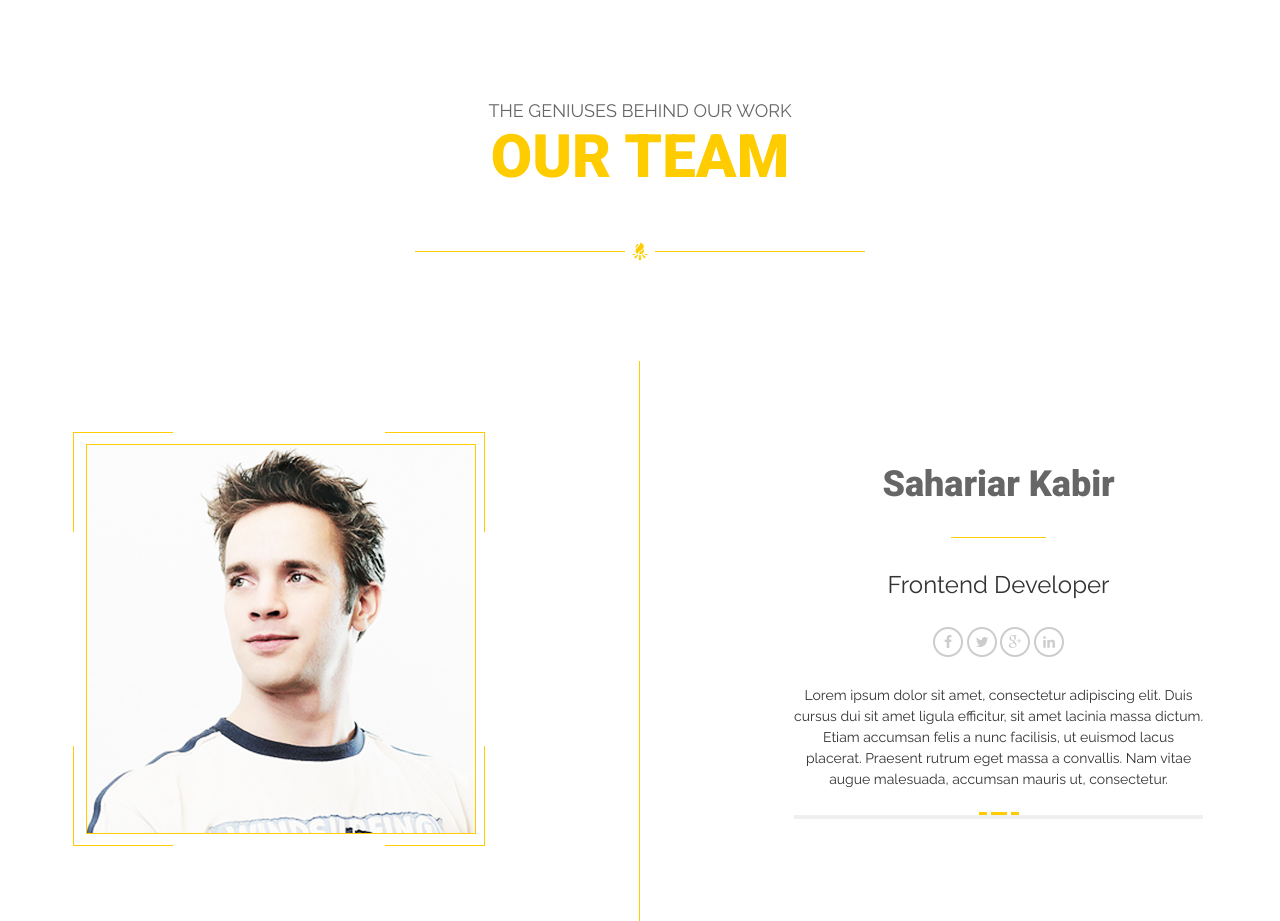
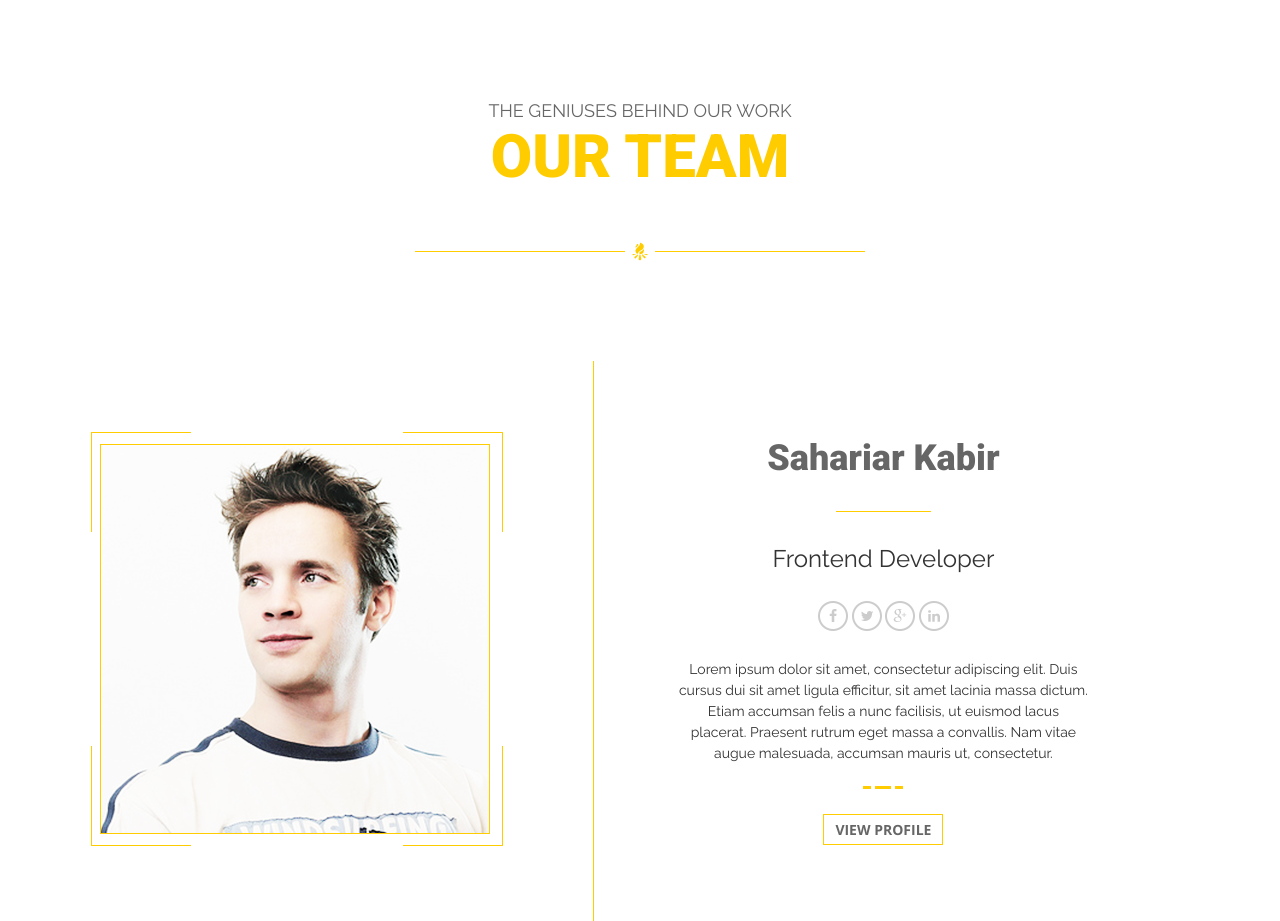
Before and after one commit to BlackCat78/10_04, a plain HTML site: page index.html in a window 1280 px wide. Drawn offline with nearby package versions, Linux system fonts and the light colour scheme.

Commit message:
Последние изменения

```diff
--- a/index.html
+++ b/index.html
@@ -57,7 +57,7 @@
             </div>
             <p>Lorem ipsum dolor sit amet, consectetur adipiscing elit. Duis cursus dui sit amet ligula efficitur, sit amet lacinia massa dictum. Etiam accumsan felis a nunc facilisis, ut euismod lacus placerat. Praesent rutrum eget massa a convallis. Nam vitae augue malesuada, accumsan mauris ut, consectetur.</p>
             <img class="main-content__right--dotted" src="img/dotted.png" alt="">
-            <button></button>
+            <a class="main-content__right--button" href="#">view profile</a>
         </div>
     </div>
 
--- a/scss/_general.scss
+++ b/scss/_general.scss
@@ -60,15 +60,17 @@ body {
 .main-content {
     display: flex;
     align-items: center;
-    justify-content: space-around;
-    text-align: center;
+    // justify-content: space-around;
+    // text-align: center;
+    max-width: 1500px;
 
     &__left {
         width: 32%;
+        margin-left: 100px;
 
         &--coner-ur {
             position: absolute;
-            left: 385px;
+            left: 403px;
             top: 432px;
             width: 100px;
             height: 100px;
@@ -78,7 +80,7 @@ body {
         }
         &--coner-ul {
             position: absolute;
-            left: 73px;
+            left: 91px;
             top: 432px;
             width: 100px;
             height: 100px;
@@ -88,7 +90,7 @@ body {
         }
         &--coner-dr {
             position: absolute;
-            left: 385px;
+            left: 403px;
             top: 746px;
             width: 100px;
             height: 100px;
@@ -98,7 +100,7 @@ body {
         }
         &--coner-dl {
             position: absolute;
-            left: 73px;
+            left: 91px;
             top: 746px;
             width: 100px;
             height: 100px;
@@ -113,6 +115,8 @@ body {
     }
 
     &__center {
+        margin-left: 83px;
+        width: 36%;
         content: '';
         display: block;
         width: 1px;
@@ -121,6 +125,7 @@ body {
     }
 
     &__right {
+        margin-left: 85px;
         width: 32%;
         display: flex;
         flex-direction: column;
@@ -165,6 +170,17 @@ body {
             margin: 0 auto;
             margin-top: 22px;
         }
+        &--button {
+            margin: 0 auto;
+            margin-top: 25px;
+            padding: 5px;
+            width: 120px;
+            text-decoration: none;
+            font-size: 14px;
+            border: 1px solid $color-yellow;
+            color: $color-grey;
+            text-transform: uppercase;
+            font-family: $font-open-sans;
+        }
     }
-
 }
```
Also changed, not shown: css/style.css.
